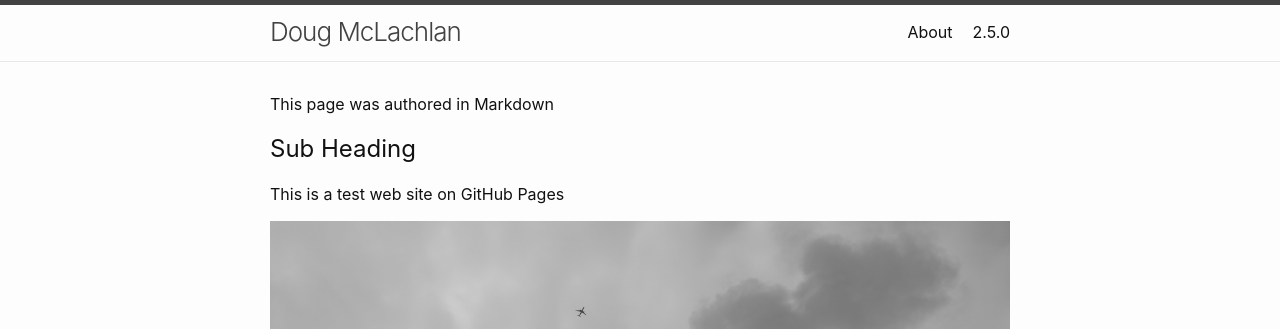
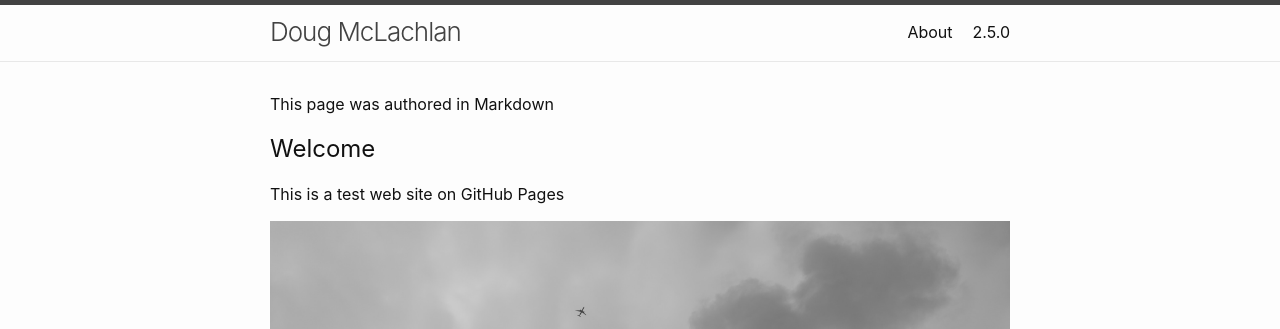
Before and after one commit to dmclachlan/dmclachlan.github.io, a Jekyll site: the page built from index.md, in a window 1280 px wide. Shown: the top 329 px of the page. Built offline with Jekyll 4.4.1, drawn with Linux system fonts in a browser that asks for light colours.

Commit message:
Update index.md

```diff
--- a/index.md
+++ b/index.md
@@ -9,7 +9,7 @@ layout: home
 ---
 This page was authored in Markdown
 
-## Sub Heading
+## Welcome
 
 This is a test web site on GitHub Pages
 
```
